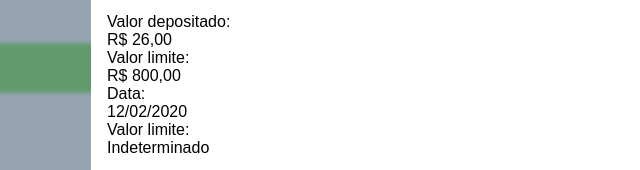
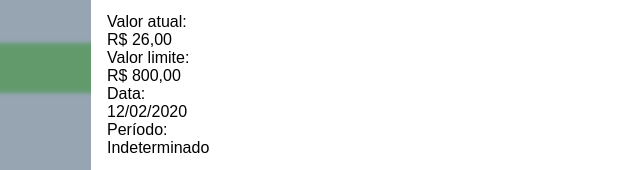
Before and after one commit to estherrinaldii/Trit, a plain HTML site: page trit/cofrinho.html in a window 1280 px wide. Both pictures are taken after a click on the element "40%". Shown: the part 290-460 px from the top of the page, 37-677 px from the left. Drawn offline with nearby package versions, Linux system fonts and the light colour scheme; a web font is replaced by a local one.

Commit message:
ATT COFRINNHO

```diff
--- a/trit/cofrinho.html
+++ b/trit/cofrinho.html
@@ -58,6 +58,7 @@
                     </div>
 
                     <div class="planta">
+                        <img src="img/timer-icon.svg" alt="" class="determinado status">
                         <img src="img/plantas/cacto/cacto-f4.svg" alt="">
                         <img src="img/plantas/vaso.svg" alt="">
                         <p class="porcentagem">59%</p>
--- a/trit/js/cofrinho.js
+++ b/trit/js/cofrinho.js
@@ -164,8 +164,10 @@ for (let i = 0; i < plantas.length; i++) {
 
         const areaConsultarCofre = document.createElement('div');
         areaConsultarCofre.classList.add('popup');
+        areaConsultarCofre.classList.add('areaConsultarCofre');
 
         const cofreConsultar = document.createElement('div');
+        cofreConsultar.classList.add('cofreConsultar');
 
         const plantaIcon = document.createElement('img');
         plantaIcon.src = 'img/plantas/icons/lirio-icon.svg';
@@ -176,11 +178,14 @@ for (let i = 0; i < plantas.length; i++) {
         cofreConsultar.append(plantaIcon, nomeCofre);
 
         const areaInfos = document.createElement('div');
+        areaInfos.classList.add('infosCofrinho');
 
         const areaValorDepositado = document.createElement('div');
+        areaValorDepositado.classList.add('areaInfos');
 
         const tituloValorDepositado = document.createElement('p');
-        tituloValorDepositado.textContent = 'Valor depositado:';
+        tituloValorDepositado.textContent = 'Valor atual:';
+        tituloValorDepositado.classList.add('tituloInfos');
 
         const valorDepositado = document.createElement('div');
         valorDepositado.textContent = 'R$ 26,00';
@@ -188,9 +193,11 @@ for (let i = 0; i < plantas.length; i++) {
         areaValorDepositado.append(tituloValorDepositado, valorDepositado);
 
         const areaValorLimite = document.createElement('div');
+        areaValorLimite.classList.add('areaInfos');
 
         const tituloValorLimite = document.createElement('p');
         tituloValorLimite.textContent = 'Valor limite:';
+        tituloValorLimite.classList.add('tituloInfos');
 
         const valorLimite = document.createElement('div');
         valorLimite.textContent = 'R$ 800,00';
@@ -198,9 +205,11 @@ for (let i = 0; i < plantas.length; i++) {
         areaValorLimite.append(tituloValorLimite, valorLimite);
 
         const areaDataCriacao = document.createElement('div');
+        areaDataCriacao.classList.add('areaInfos');
 
         const tituloDataCriacao = document.createElement('p');
         tituloDataCriacao.textContent = 'Data:';
+        tituloDataCriacao.classList.add('tituloInfos');
 
         const dataCriacao = document.createElement('div');
         dataCriacao.textContent = '12/02/2020';
@@ -208,29 +217,35 @@ for (let i = 0; i < plantas.length; i++) {
         areaDataCriacao.append(tituloDataCriacao, dataCriacao);
 
         const areaPeriodo = document.createElement('div');
+        areaPeriodo.classList.add('areaInfos');
 
         const tituloPeriodo = document.createElement('p');
-        tituloPeriodo.textContent = 'Valor limite:';
+        tituloPeriodo.textContent = 'Período:';
+        tituloPeriodo.classList.add('tituloInfos');
 
         const periodo = document.createElement('div');
-        periodo.textContent = 'Indeterminado';
 
         areaPeriodo.append(tituloPeriodo, periodo);
         areaInfos.append(areaValorDepositado, areaValorLimite, areaDataCriacao, areaPeriodo);
 
         const areaBotoes = document.createElement('div');
+        areaBotoes.classList.add('areaBotoes');
 
         const btnGuardar = document.createElement('button');
         btnGuardar.textContent = 'Guardar';
+        btnGuardar.classList.add('btnGuardar');
 
         const btnResgatar = document.createElement('button');
         btnResgatar.textContent = 'Resgatar';
+        btnResgatar.classList.add('btnResgatar');
 
         areaBotoes.append(btnGuardar, btnResgatar);
 
         const areaConfig = document.createElement('div');
+        areaConfig.classList.add('areaConfig');
 
         const btnEditar = document.createElement('div');
+        btnEditar.classList.add('btnEditar');
 
         const editarIcon = document.createElement('img');
         editarIcon.src = 'img/editar.svg';
@@ -241,6 +256,7 @@ for (let i = 0; i < plantas.length; i++) {
         btnEditar.append(editarIcon, editar);
 
         const btnExcluir = document.createElement('div');
+        btnExcluir.classList.add('btnExcluir');
 
         const excluirIcon = document.createElement('img');
         excluirIcon.src = 'img/excluir.svg';
@@ -253,10 +269,48 @@ for (let i = 0; i < plantas.length; i++) {
         areaConfig.append(btnEditar, btnExcluir);
 
         btnSair = botaoSair();
+        btnSair.classList.add('btnSairPosicao');
 
-        areaConsultarCofre.append(btnSair, cofreConsultar, areaInfos, areaBotoes, areaConfig);
+        areaConsultarCofre.append(btnSair, cofreConsultar, areaInfos);
+
+        if(plantaSelecionada.querySelector('.determinado'))
+        {
+            periodo.textContent = 'Determinado';
+
+            const areaDica = document.createElement('div');
+            areaDica.classList.add('areaDica');
+
+            const fundoDica = document.createElement('img');
+            fundoDica.src = 'img/fundoDica.svg';
+            fundoDica.classList.add('fundoDica');
+
+            const dica = document.createElement('p');
+            dica.textContent = '*Caso junte R$' + '500,00' + ' por mês baterá sua meta com tranqulidade!';
+            dica.classList.add('dica');
+
+            const avisoIcon = document.createElement('img');
+            avisoIcon.src = 'img/aviso-icon.svg';
+            avisoIcon.classList.add('avisoIcon');
+
+            areaDica.append(fundoDica, dica, avisoIcon);
+            areaConsultarCofre.appendChild(areaDica)
+
+        }
+        else
+        {
+            periodo.textContent = 'Indeterminado';
+        }
+
+        areaConsultarCofre.append(areaBotoes, areaConfig);
         bloqueio.appendChild(areaConsultarCofre);
         body.appendChild(bloqueio);
+
+        btnSair.addEventListener('click', function(e){
+            e.preventDefault();
+
+            areaConsultarCofre.remove();
+            bloqueio.remove();
+        })
     })
 }
 
```
Also changed, not shown: trit/img/fundoDica.svg (added).
